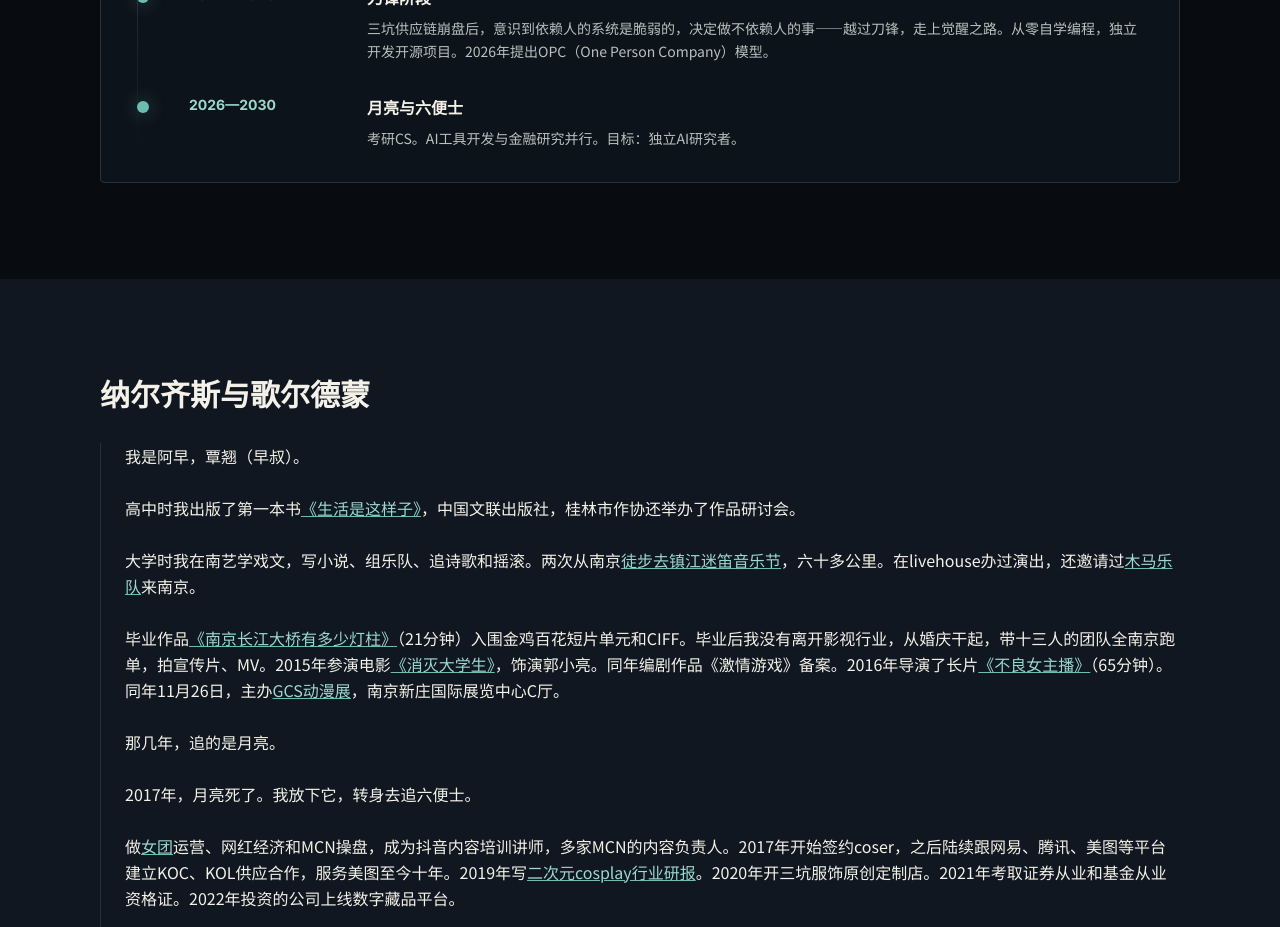
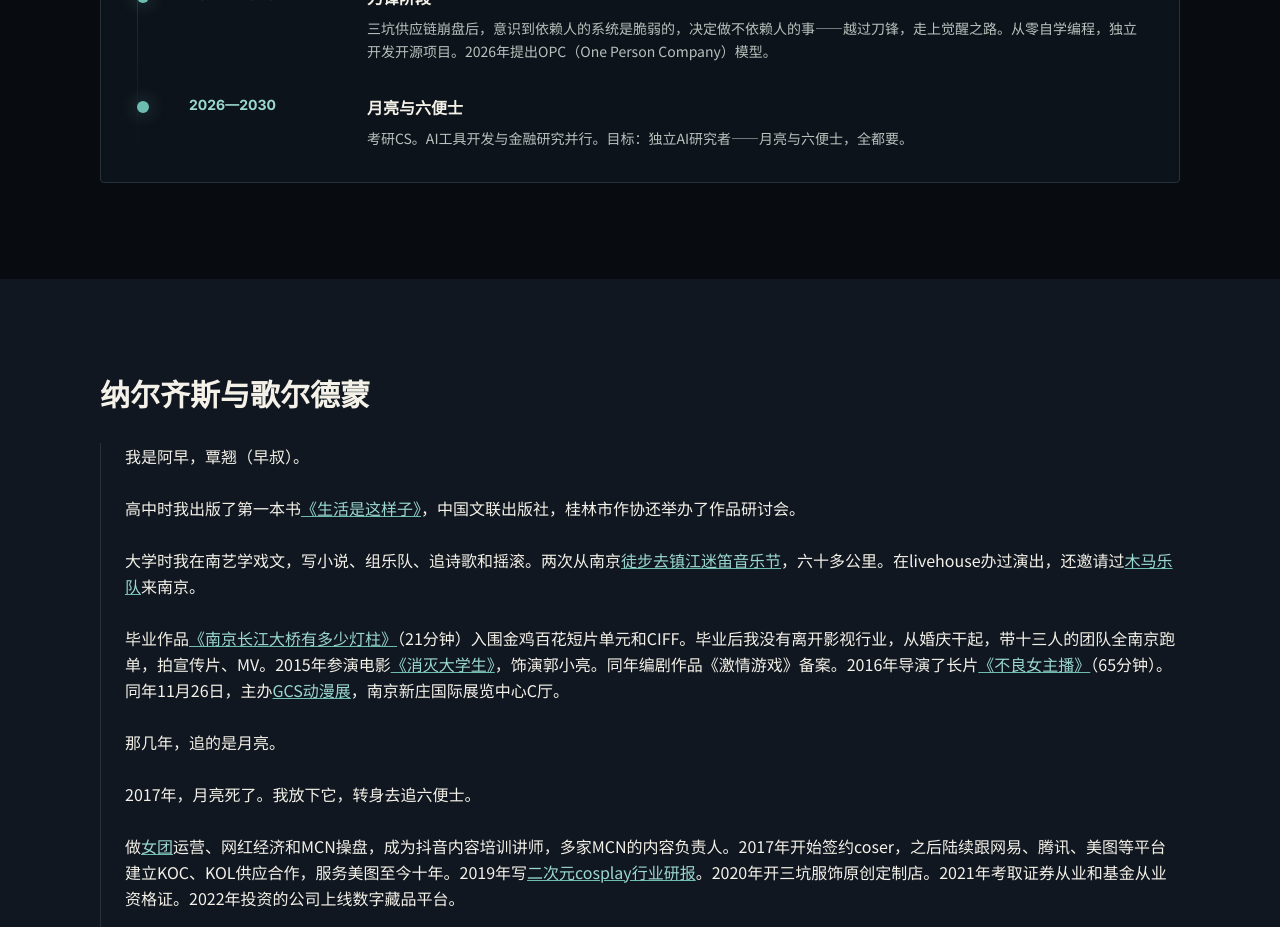
Before and after one commit to Zaosusu/zaosusu.github.io, a React (Vite) app: page /#/ in a window 1280 px wide. Shown: the part 1160-2087 px from the top of the page. Built offline with nearby package versions, Linux system fonts and the light colour scheme.

Commit message:
chore(timeline): add closing line to 2026-2030 stage
- CN: '目标：独立AI研究者——月亮与六便士，全都要。'
- EN: 'Goal: independent AI researcher — the Moon and the Sixpence. Both.'

```diff
--- a/src/pages/Home.tsx
+++ b/src/pages/Home.tsx
@@ -57,7 +57,7 @@ const t = {
       { year: '2012—2016', title: '月亮阶段', desc: '南艺戏文毕业。毕业作品入围金鸡百花短片单元与CIFF。组建13人拍摄团队，2016年导演长片《不良女主播》。' },
       { year: '2017—2022', title: '六便士阶段', desc: '放下艺术理想，做女团、MCN操盘。网易/腾讯/美图 KOL供应商，写cosplay行业研报。创立三坑服饰品牌，考取证券/基金从业资格证。' },
       { year: '2022—2026', title: '刀锋阶段', desc: '三坑供应链崩盘后，意识到依赖人的系统是脆弱的，决定做不依赖人的事——越过刀锋，走上觉醒之路。从零自学编程，独立开发开源项目。2026年提出OPC（One Person Company）模型。' },
-      { year: '2026—2030', title: '月亮与六便士', desc: '考研CS。AI工具开发与金融研究并行。目标：独立AI研究者。' },
+      { year: '2026—2030', title: '月亮与六便士', desc: '考研CS。AI工具开发与金融研究并行。目标：独立AI研究者——月亮与六便士，全都要。' },
     ],
     projectsTitle: '沙之书',
     ogcpCardTitle: 'OpenGuitarChordProject',
@@ -126,7 +126,7 @@ const t = {
       { year: '2012–2016', title: 'The Moon', desc: 'Graduated from NUA, playwriting & screenwriting. Graduation film selected for Golden Rooster & Hundred Flowers Short Film Unit and CIFF. Led a 13-person crew. Directed feature film "Bad Female Streamer" in 2016.' },
       { year: '2017–2022', title: 'The Sixpence', desc: 'Set aside artistic ideals. Girl-group operations, MCN management. KOL supplier for NetEase/Tencent/Meitu. Published cosplay industry research. Founded a "three-pit" fashion brand. Earned securities & fund qualifications in 2021.' },
       { year: '2022–2026', title: "The Razor's Edge", desc: 'After the "three-pit" supply chain collapsed, realized people-dependent systems are fragile, and decided to build systems that don\'t depend on people — crossed the razor\'s edge, walked the path of awakening. Self-taught programming from scratch. Independently developed open-source projects. In 2026, proposed the OPC (One Person Company) model.' },
-      { year: '2026–2030', title: 'Moon & Sixpence', desc: 'Applying for CS graduate school. Parallel tracks: AI tool development and financial research. Goal: independent AI researcher.' },
+      { year: '2026–2030', title: 'Moon & Sixpence', desc: 'Applying for CS graduate school. Parallel tracks: AI tool development and financial research. Goal: independent AI researcher — the Moon and the Sixpence. Both.' },
     ],
     projectsTitle: 'The Book of Sand',
     ogcpCardTitle: 'OpenGuitarChordProject',
```
